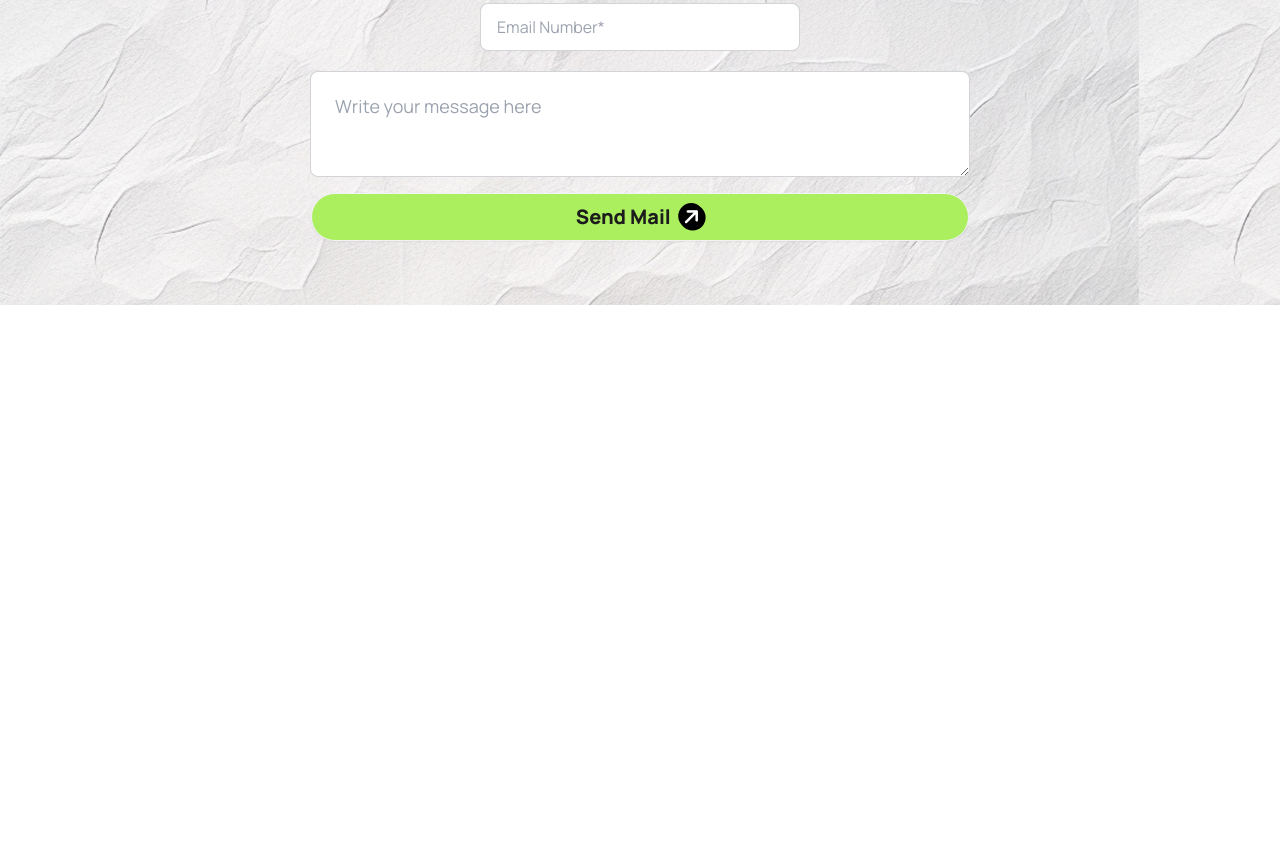
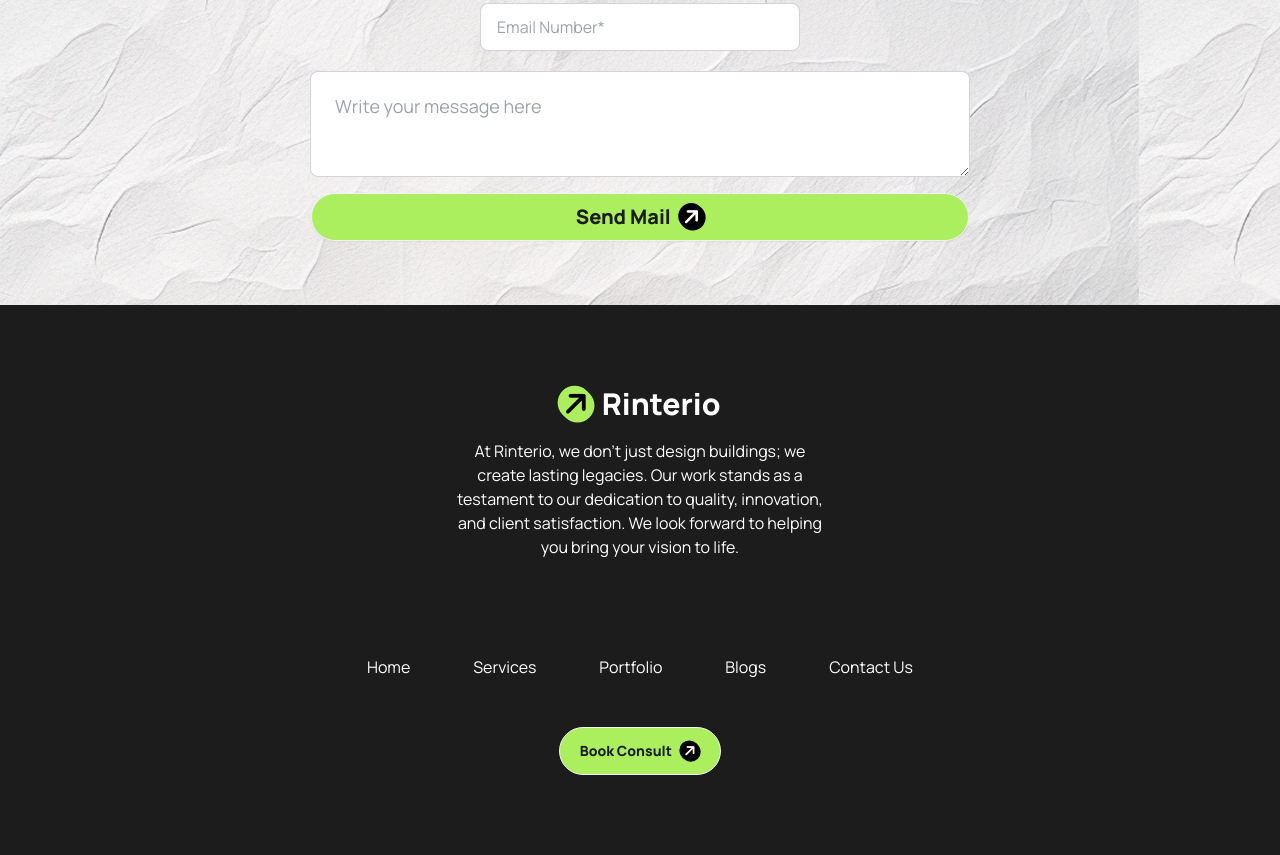
Before and after one commit to iRobinIslam/B10-Assignment-03-mission, a plain HTML site: page index.html in a window 1280 px wide. Shown: the part 3656-4511 px from the top of the page. Before the commit the page ends 3961 px from the top, so only its background shows below. Drawn offline with nearby package versions, Linux system fonts and the light colour scheme.

Commit message:
added the footer section

```diff
--- a/index.html
+++ b/index.html
@@ -283,8 +283,29 @@
               </div>
             </section>
     </main>
-    <footer>
 
+    <!-- footer section -->
+    <footer class="bg-[#1C1C1C]">
+      <div class="py-20">
+        <div>
+            <div class="flex flex-col items-center">
+              <a class="pb-4 text-white text-3xl font-[800]"><i class="fa-solid fa-arrow-right bg-color-primary p-1 rounded-full -rotate-45 mr-2 text-black"></i>Rinterio</a>
+              <p class="mb-8 md:pb-16 text-white px-2 md:px-[450px] text-center">At Rinterio, we don’t just design buildings; we create lasting legacies. Our work stands as a testament to our dedication to quality, innovation, and client satisfaction. We look forward to helping you bring your vision to life.</p>
+            </div>
+            <div class="text-white md:px-24 mb-12">
+              <ul class="flex flex-col md:flex-row items-center justify-center md:justify-evenly md:mx-52 gap-3 md:gap-0">
+                <li>Home</li>
+                <li>Services</li>
+                <li>Portfolio</li>
+                <li>Blogs</li>
+                <li>Contact Us</li>
+              </ul>
+            </div>
+            <div class="text-center">
+                  <button class=" btn rounded-3xl bg-color-primary text-5 text-[#1C1C1C] font-[800] py-3 px-16 md:px-5 ">Book Consult<i class="fa-solid fa-arrow-right bg-black text-white p-1 rounded-full -rotate-45"></i></button>
+            </div>
+        </div>
+      </div>
     </footer>
 </body>
 </html>
```
